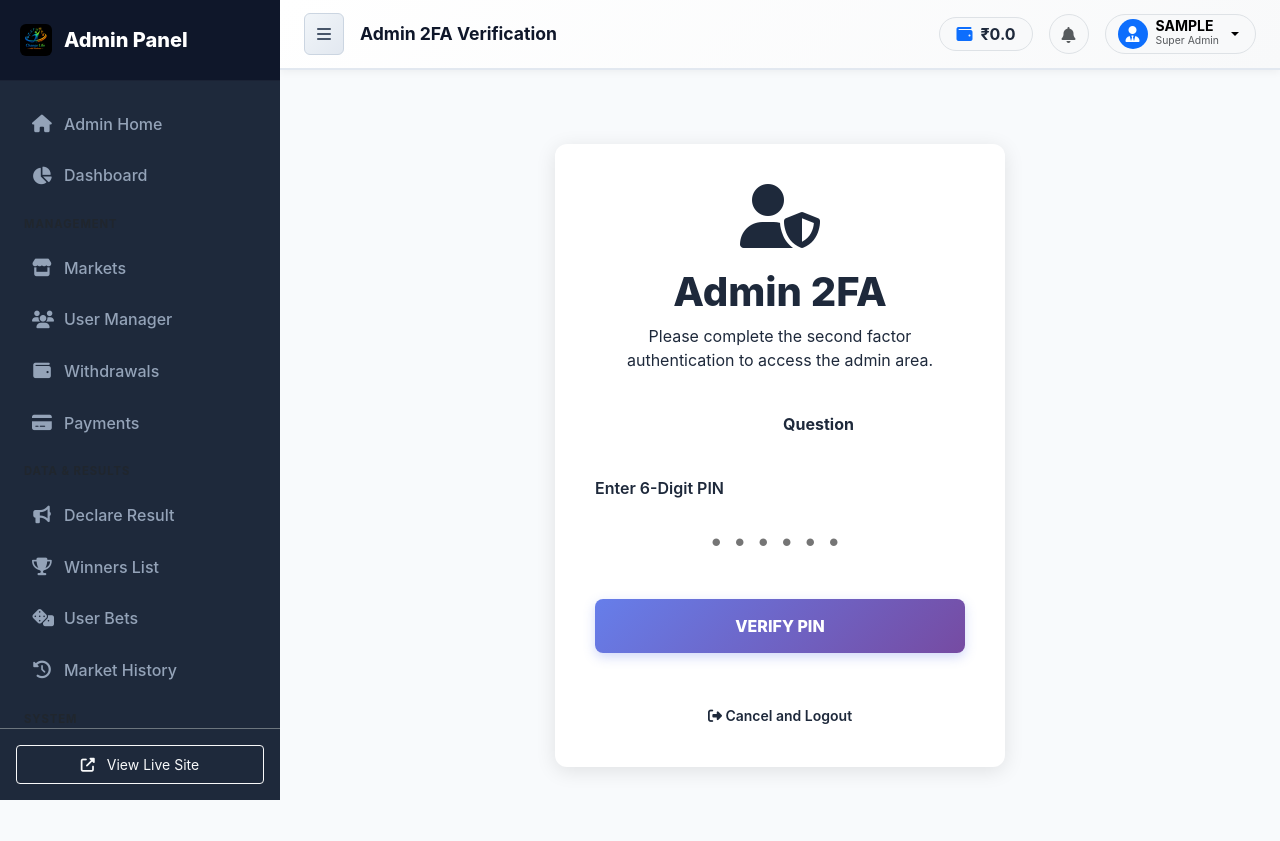
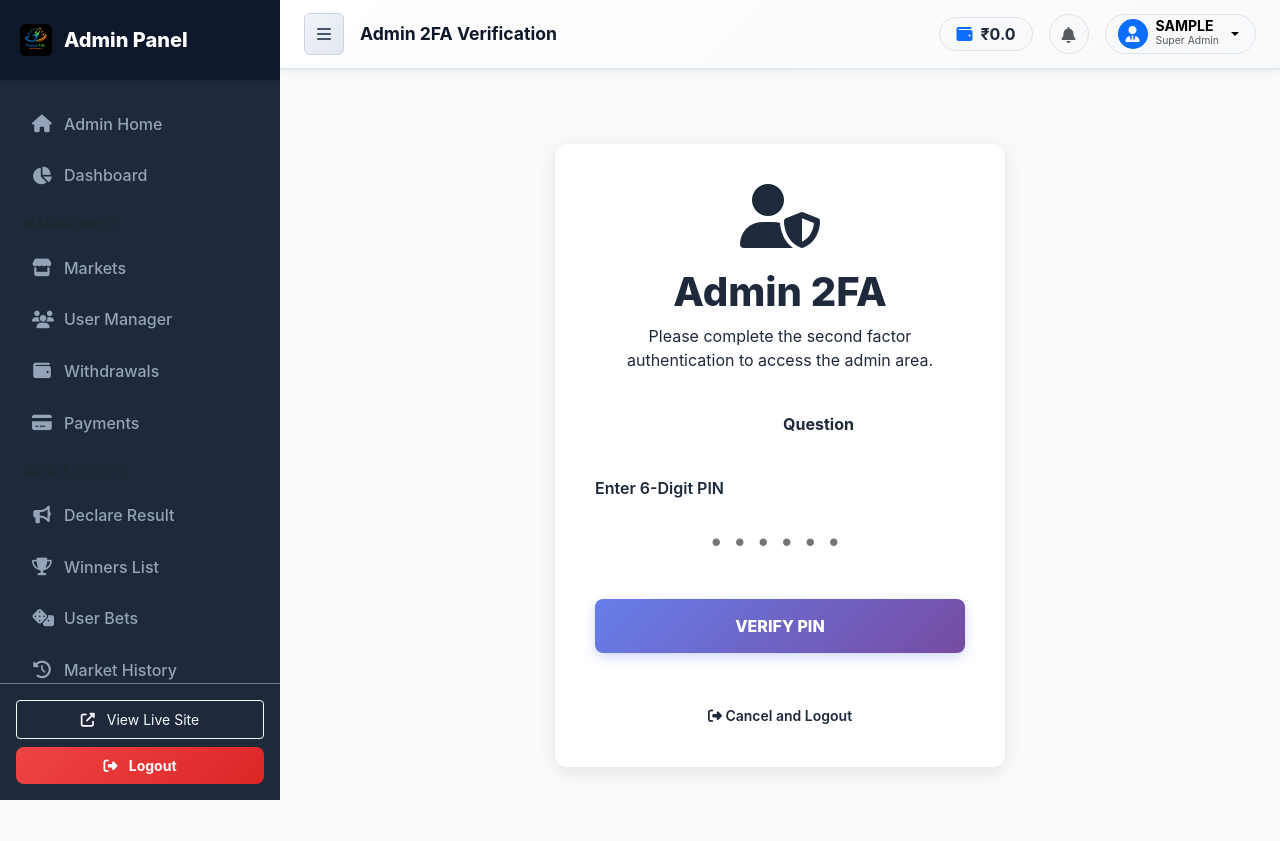
Before and after one commit to KAMALAKAR810/Kamalakar-project, a Django app: page /admin-2fa/ in a window 1280 px wide. Run offline with Django 5.2, Linux system fonts and the light colour scheme; the visitor is signed in with stand-in values (Sample User, id 1); data comes from the database, SQL or seed files in the repository; data that the repository does not hold is empty.

Commit message:
new gen128

```diff
--- a/templates/admin_base.html
+++ b/templates/admin_base.html
@@ -357,10 +357,16 @@
                 <a href="{% url 'admin_report' %}" class="nav-link {% if request.resolver_match.url_name == 'admin_report' %}active{% endif %}">
                     <i class="fas fa-file-invoice"></i> Reports
                 </a>
+                <a href="/secure-admin-5266/" class="nav-link" target="_blank">
+                    <i class="fas fa-user-shield"></i> Django Admin
+                </a>
             </div>
-            <div class="p-3 border-top border-secondary">
+            <div class="p-3 border-top border-secondary d-flex flex-column gap-2">
                 <a href="/" class="btn btn-outline-light btn-sm w-100 py-2" target="_blank">
                     <i class="fas fa-external-link-alt me-2"></i> View Live Site
+                </a>
+                <a href="{% url 'logout' %}" class="btn btn-danger btn-sm w-100 py-2">
+                    <i class="fas fa-sign-out-alt me-2"></i> Logout
                 </a>
             </div>
         </div>
```
Also changed, not shown: templates/admin_dashboard.html (+11 -1 lines).
